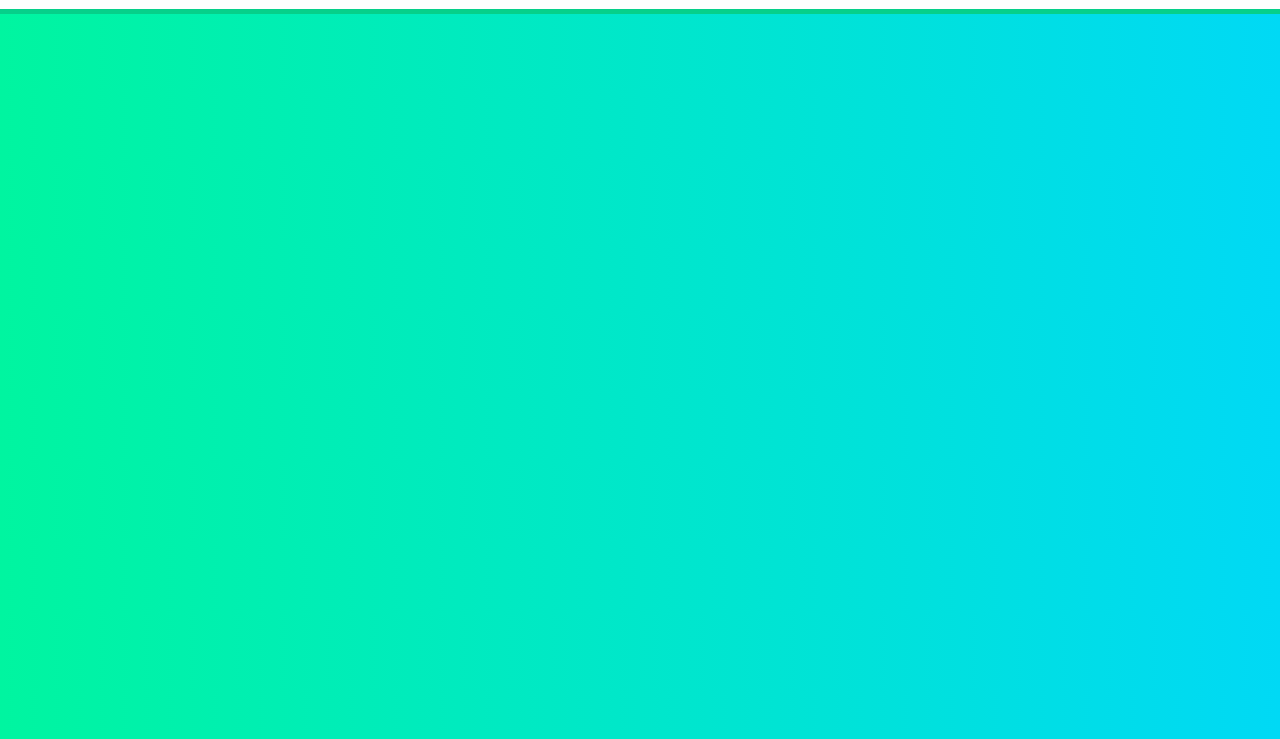
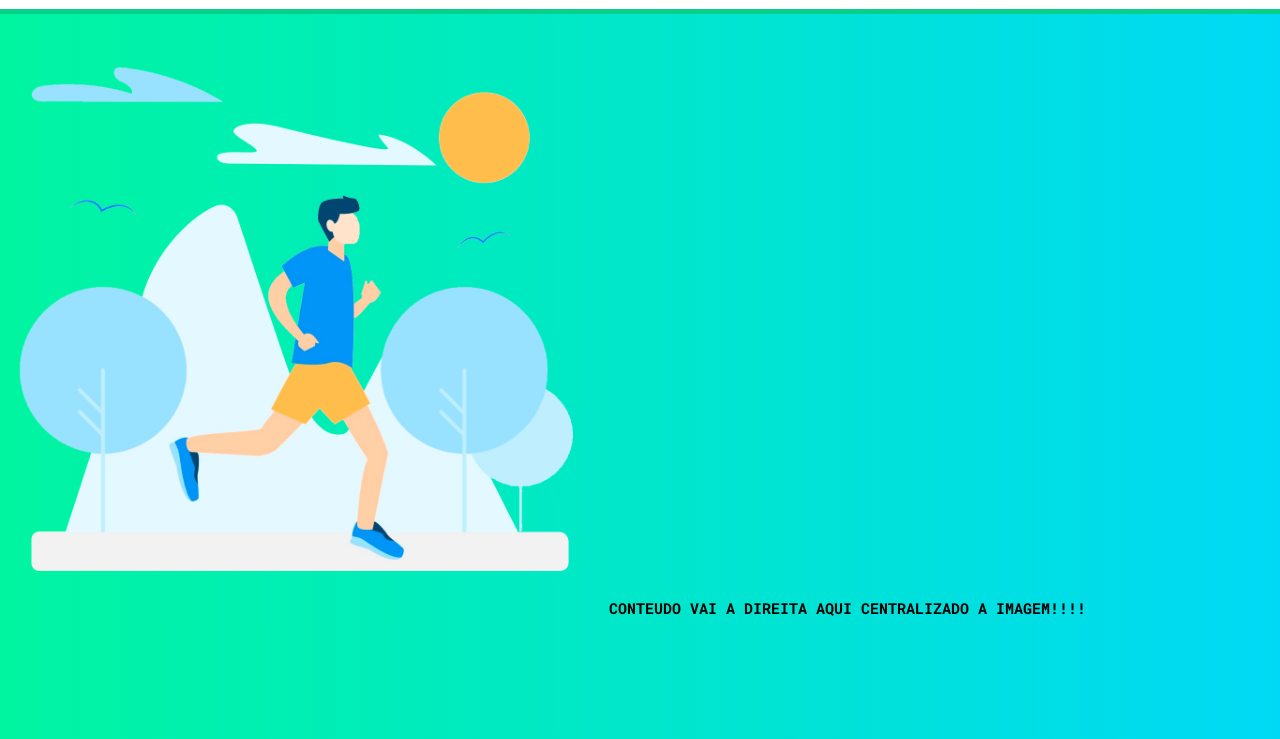
Before and after one commit to BandTec/grupo-05-cco, a plain HTML site: page index.html in a window 1280 px wide. Shown: the part 61-800 px from the top of the page. Drawn offline with Linux system fonts and the light colour scheme.

```diff
--- a/index.html
+++ b/index.html
@@ -26,5 +26,9 @@
         </div>
     </div>
 
+    <img src="assets/images/person1.png" width="600px" alt="">
+
+    CONTEUDO VAI A DIREITA AQUI CENTRALIZADO A IMAGEM!!!!
+
 </body>
 </html>
```
Also changed, not shown: assets/images/person.png (deleted), assets/images/person1.png (added).
